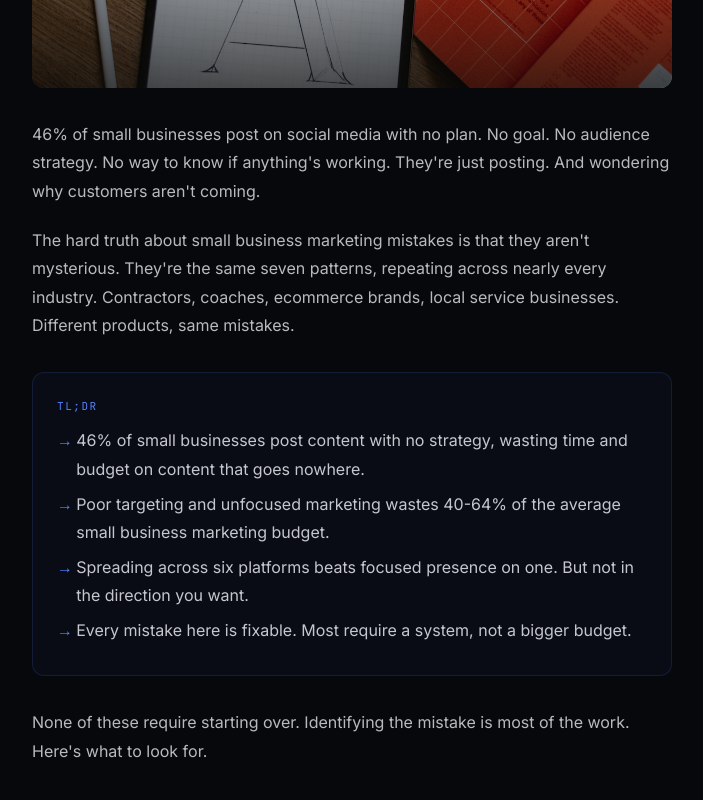
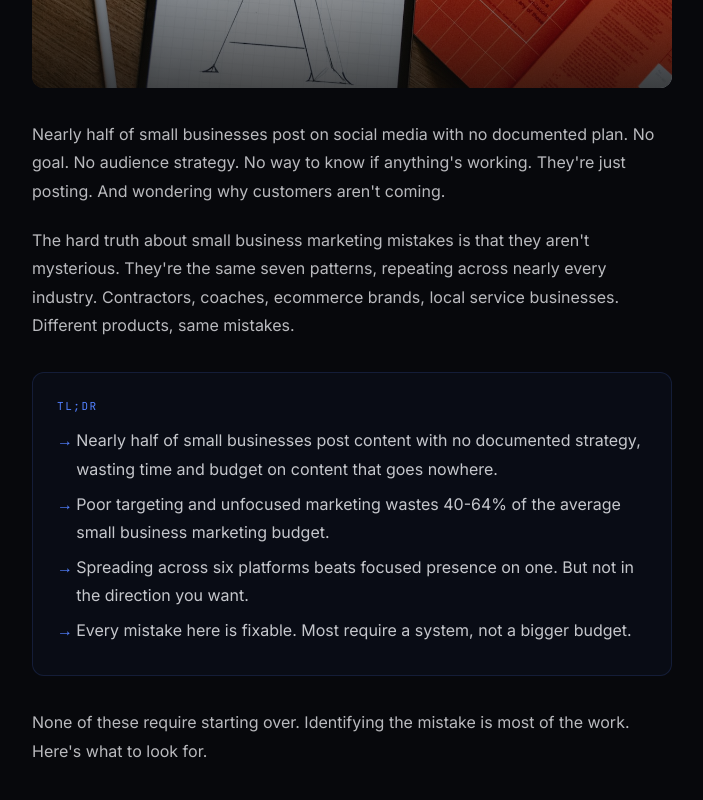
Before and after one commit to dustyboy-23/ventiscale-site, a Next.js app: page /blog/small-business-marketing-mistakes in a window 1280 px wide. Shown: the part 740-1540 px from the top of the page, without its empty margins (288-991 px from the left). Built offline with nearby package versions, Linux system fonts and the light colour scheme; no server answers.

Commit message:
Blog sweep 2C: verify-and-fix (batch 4)

```diff
--- a/app/(marketing)/blog/small-business-marketing-budget-template/page.tsx
+++ b/app/(marketing)/blog/small-business-marketing-budget-template/page.tsx
@@ -167,10 +167,12 @@ export default async function Post() {
 
         <div className="prose-blog">
           <p>
-            73% of small business owners have no real marketing budget. They
-            have a vague sense that they should spend &quot;some money&quot; on
-            marketing, so they pay for a few tools, boost a post when they
-            remember, and call it a strategy. Then they wonder why nothing grows.
+            73% of small business owners aren&apos;t confident their marketing
+            is actually working. Most don&apos;t have a real budget behind
+            it, either. They have a vague sense that they should spend
+            &quot;some money&quot; on marketing, so they pay for a few tools,
+            boost a post when they remember, and call it a strategy. Then
+            they wonder why nothing grows.
           </p>
           <p>
             A marketing budget isn&apos;t about how much you can afford to spend.
--- a/app/(marketing)/blog/small-business-marketing-mistakes/page.tsx
+++ b/app/(marketing)/blog/small-business-marketing-mistakes/page.tsx
@@ -41,7 +41,7 @@ const DATE = "2026-04-20";
 const FAQ_DATA = [
   {
     q: "What is the most common marketing mistake small businesses make?",
-    a: "Posting content with no clear strategy or goal. 46% of small businesses post on social media with no plan, which means they're spending time without any way to know if it's working. Content without a strategy is just noise — it doesn't build an audience, generate leads, or move anyone closer to buying.",
+    a: "Posting content with no clear strategy or goal. Nearly half of small businesses post on social media without a documented plan, which means they're spending time without any way to know if it's working. Content without a strategy is just noise — it doesn't build an audience, generate leads, or move anyone closer to buying.",
   },
   {
     q: "How do I know if my marketing is actually working?",
@@ -169,10 +169,10 @@ export default async function Post() {
 
         <div className="prose-blog">
           <p>
-            46% of small businesses post on social media with no plan. No goal.
-            No audience strategy. No way to know if anything&apos;s working.
-            They&apos;re just posting. And wondering why customers aren&apos;t
-            coming.
+            Nearly half of small businesses post on social media with no
+            documented plan. No goal. No audience strategy. No way to know if
+            anything&apos;s working. They&apos;re just posting. And wondering
+            why customers aren&apos;t coming.
           </p>
           <p>
             The hard truth about small business marketing mistakes is that they
@@ -186,8 +186,9 @@ export default async function Post() {
             <div className="callout-label">TL;DR</div>
             <ul>
               <li>
-                46% of small businesses post content with no strategy, wasting
-                time and budget on content that goes nowhere.
+                Nearly half of small businesses post content with no
+                documented strategy, wasting time and budget on content that
+                goes nowhere.
               </li>
               <li>
                 Poor targeting and unfocused marketing wastes 40-64% of the
@@ -277,8 +278,8 @@ export default async function Post() {
 
           <div className="blog-stat-row">
             <div className="blog-stat">
-              <div className="stat-number">46%</div>
-              <div className="stat-label">Post with no content plan</div>
+              <div className="stat-number">~50%</div>
+              <div className="stat-label">Post with no documented content plan</div>
             </div>
             <div className="blog-stat">
               <div className="stat-number">64%</div>
@@ -421,17 +422,19 @@ export default async function Post() {
           <div className="blog-callout">
             <div className="callout-label">Key insight</div>
             <p>
-              According to{" "}
+              The{" "}
               <a
                 href="https://www.sba.gov/blog/marketing-mistakes-can-haunt-your-business"
                 target="_blank"
                 rel="noopener noreferrer"
               >
-                the U.S. Small Business Administration
-              </a>
-              , businesses that track marketing metrics and adjust strategy based
-              on data consistently outperform those that don&apos;t. The gap
-              isn&apos;t budget. It&apos;s attention.
+                U.S. Small Business Administration
+              </a>{" "}
+              advises using the analytics tools built into social platforms,
+              email services, and marketing apps to learn what&apos;s working
+              and fine-tune from there. Businesses that actually do this build
+              a feedback loop. Most don&apos;t bother, which is the real gap:
+              not budget, attention.
             </p>
           </div>
 
@@ -478,12 +481,12 @@ export default async function Post() {
               <div className="stat-label">Per week on DIY marketing</div>
             </div>
             <div className="blog-stat">
-              <div className="stat-number">62%</div>
-              <div className="stat-label">Can&apos;t measure their own ROI</div>
+              <div className="stat-number">66%</div>
+              <div className="stat-label">Struggle to track marketing ROI consistently</div>
             </div>
             <div className="blog-stat">
-              <div className="stat-number">80%</div>
-              <div className="stat-label">Of SMBs say marketing is their top challenge</div>
+              <div className="stat-number">60%</div>
+              <div className="stat-label">Say finding new customers is a top challenge</div>
             </div>
           </div>
 
```
